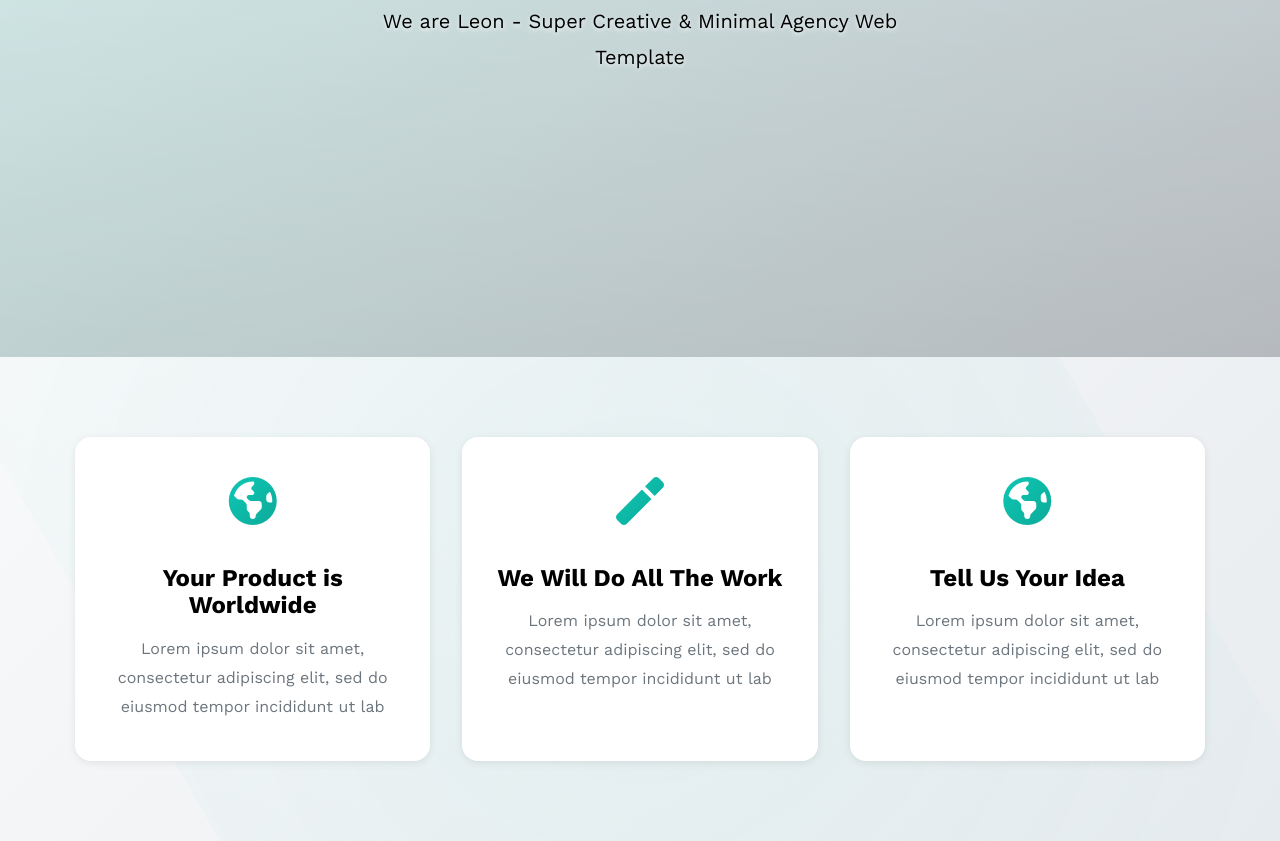
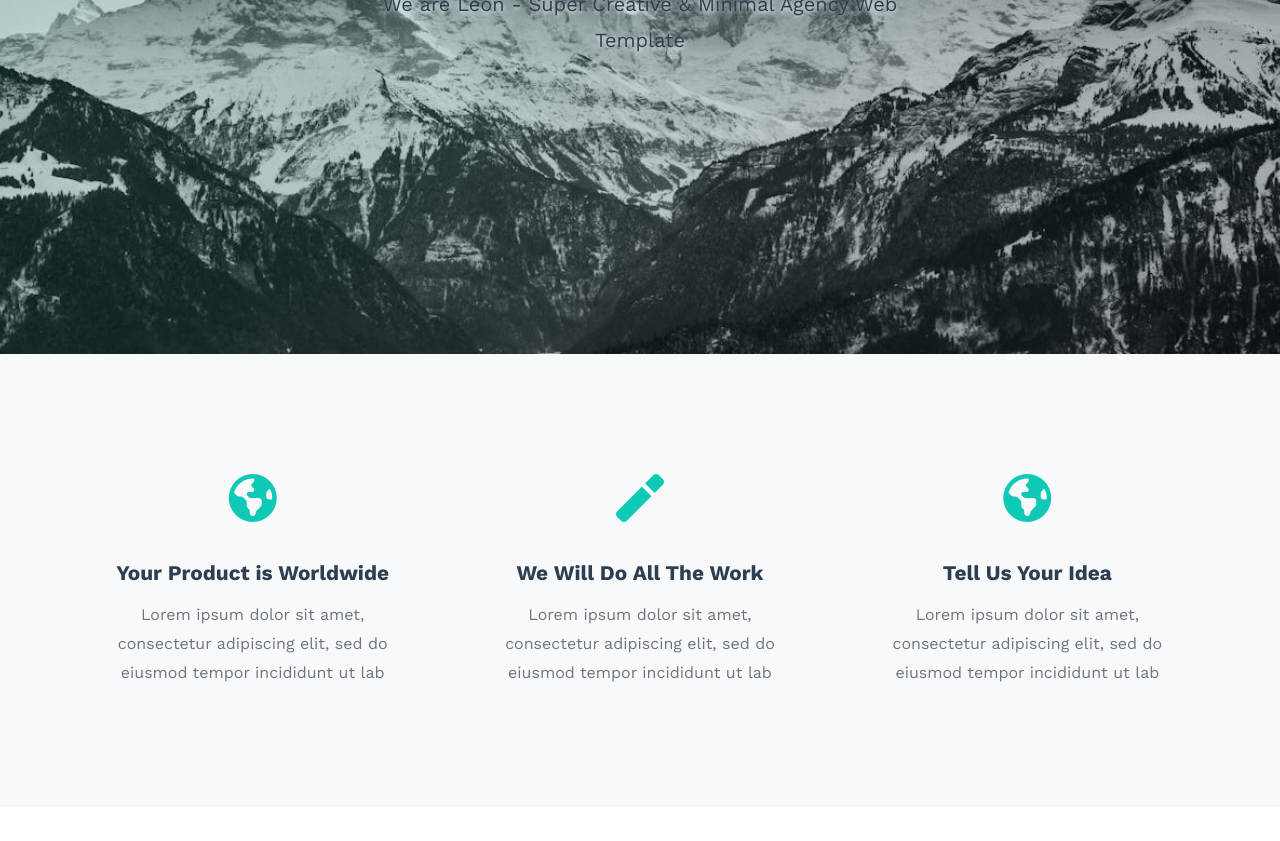
Before and after one commit to Ayanomi-01/landing-page_v1, a plain HTML site: page index.html in a window 1280 px wide. Shown: the part 446-1287 px from the top of the page. After the commit the page ends 1253 px from the top, so only its background shows below. Drawn offline with nearby package versions, Linux system fonts and the light colour scheme; a web font is replaced by a local one.

Commit message:
Change design to be more simple and visiually apealing

```diff
--- a/css/main.css
+++ b/css/main.css
@@ -1,8 +1,8 @@
-
+/* Vars - Enhanced with more modern colors */
 :root {
     --main-color: #0ec9b6;
     --main-color-alt: #0da897;
-    --dark-color: black;
+    --dark-color: #2c3e50;
     --light-bg: #f8f9fa;
     --shadow-sm: 0 2px 8px rgba(0,0,0,0.08);
     --shadow-md: 0 4px 20px rgba(0,0,0,0.12);
@@ -51,27 +51,11 @@ body {
     padding: 0 20px;
 }
 
-/* Header */
+/* Header - Enhanced */
 .header {
     padding: 20px;
-    background: rgba(255, 255, 255, 0.98);
-    backdrop-filter: blur(10px);
-    position: sticky;
-    top: 0;
-    z-index: 1000;
+    background: white;
     box-shadow: var(--shadow-sm);
-    animation: slideDown 0.5s ease-out;
-}
-
-@keyframes slideDown {
-    from {
-        transform: translateY(-100%);
-        opacity: 0;
-    }
-    to {
-        transform: translateY(0);
-        opacity: 1;
-    }
 }
 
 .header .conta {
@@ -139,11 +123,11 @@ body {
     transform: translateY(-2px);
 }
 
-/* Landing */
+/* Landing - Enhanced */
 .landing {
     background-image: linear-gradient(135deg, rgba(14, 201, 182, 0.15), rgba(44, 62, 80, 0.25)),
                       url('../images/pexels-photo-355747.jpeg');
-    height: calc(100vh - 90px);
+    height: calc(100vh - 60px);
     background-size: cover;
     background-position: center;
     background-repeat: no-repeat;
@@ -236,123 +220,35 @@ body {
     }
 }
 
-/* Feats - Enhanced */
+/* Feats - Simple */
 .feats {
     padding: 80px 0;
-    background: linear-gradient(135deg, #f8f9fa 0%, #e9ecef 100%);
-    position: relative;
-    overflow: hidden;
-}
-
-.feats::before {
-    content: '';
-    position: absolute;
-    top: -50%;
-    left: -50%;
-    width: 200%;
-    height: 200%;
-    background: radial-gradient(circle, rgba(14, 201, 182, 0.05) 0%, transparent 70%);
-    animation: rotate 30s linear infinite;
-}
-
-@keyframes rotate {
-    from {
-        transform: rotate(0deg);
-    }
-    to {
-        transform: rotate(360deg);
-    }
+    background-color: #f8f9fa;
+    text-align: center;
 }
 
 .feats .conta {
     display: grid;
     grid-template-columns: repeat(auto-fit, minmax(300px, 1fr));
     gap: 32px;
-    position: relative;
-    z-index: 1;
 }
 
 .feats .conta > div {
     text-align: center;
     padding: 40px 30px;
-    background: white;
-    border-radius: 16px;
-    box-shadow: var(--shadow-sm);
-    transition: var(--transition);
-    position: relative;
-    overflow: hidden;
-    animation: fadeInUp 0.6s ease-out both;
-}
-
-.feats .conta > div:nth-child(1) {
-    animation-delay: 0.1s;
-}
-
-.feats .conta > div:nth-child(2) {
-    animation-delay: 0.2s;
-}
-
-.feats .conta > div:nth-child(3) {
-    animation-delay: 0.3s;
-}
-
-@keyframes fadeInUp {
-    from {
-        transform: translateY(30px);
-        opacity: 0;
-    }
-    to {
-        transform: translateY(0);
-        opacity: 1;
-    }
-}
-
-.feats .conta > div::before {
-    content: '';
-    position: absolute;
-    top: 0;
-    left: -100%;
-    width: 100%;
-    height: 100%;
-    background: linear-gradient(90deg, transparent, rgba(14, 201, 182, 0.1), transparent);
-    transition: left 0.6s ease;
-}
-
-.feats .conta > div:hover::before {
-    left: 100%;
-}
-
-.feats .conta > div:hover {
-    transform: translateY(-8px);
-    box-shadow: var(--shadow-md);
 }
 
 .feats .conta i {
     font-size: 3rem;
     color: var(--main-color);
     margin-bottom: 20px;
-    display: inline-block;
-    transition: var(--transition);
-    background: linear-gradient(135deg, var(--main-color), var(--main-color-alt));
-    -webkit-background-clip: text;
-    -webkit-text-fill-color: transparent;
-    background-clip: text;
-}
-
-.feats .conta > div:hover i {
-    transform: scale(1.15) rotateY(360deg);
 }
 
 .feats .conta h3 {
     font-weight: 700;
-    font-size: 1.5rem;
+    font-size: 1.3rem;
     margin: 20px 0 15px;
     color: var(--dark-color);
-    transition: var(--transition);
-}
-
-.feats .conta > div:hover h3 {
-    color: var(--main-color);
 }
 
 .feats .conta p {
```
Also changed, not shown: index.html (+2 -3 lines), images/logo.png (added), images/pexels-photo-355747.jpeg (added).
